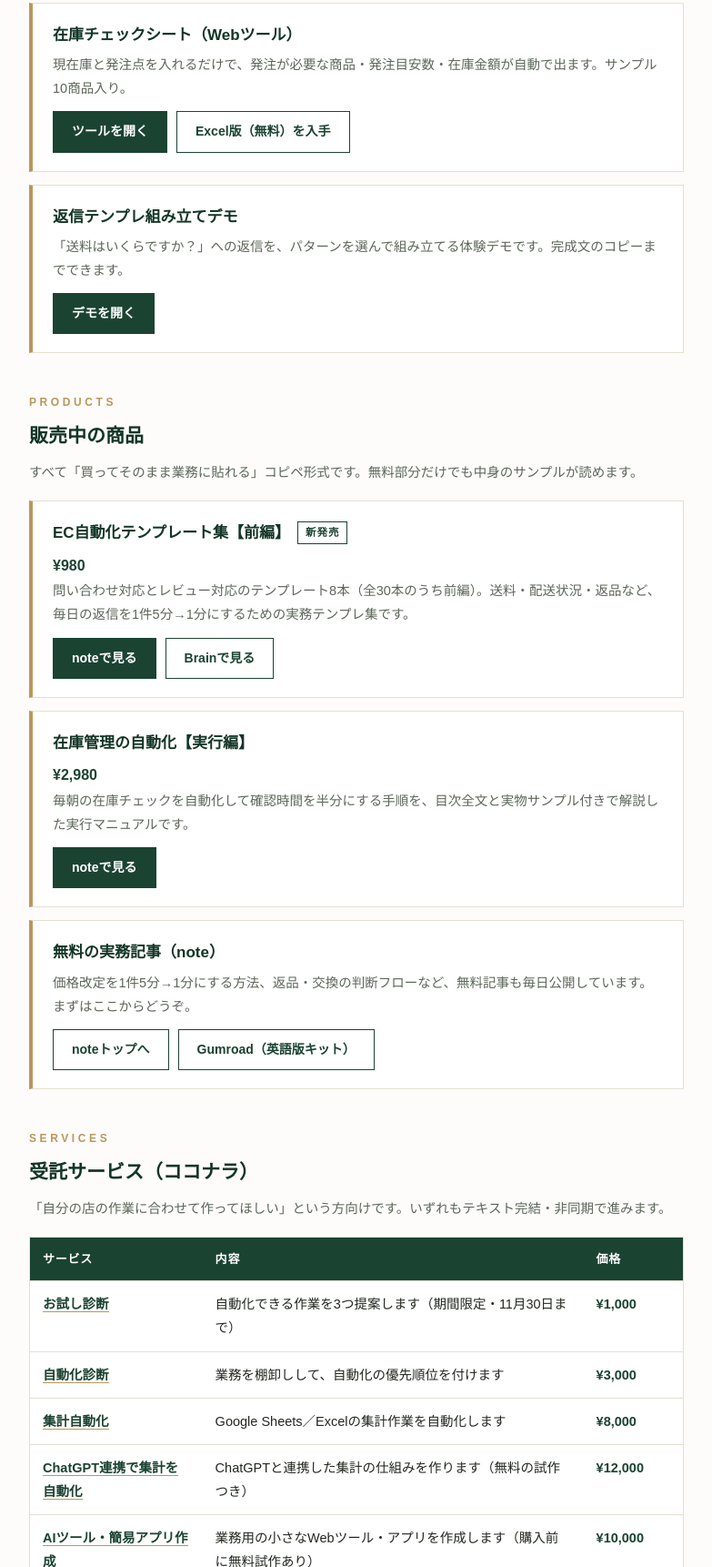
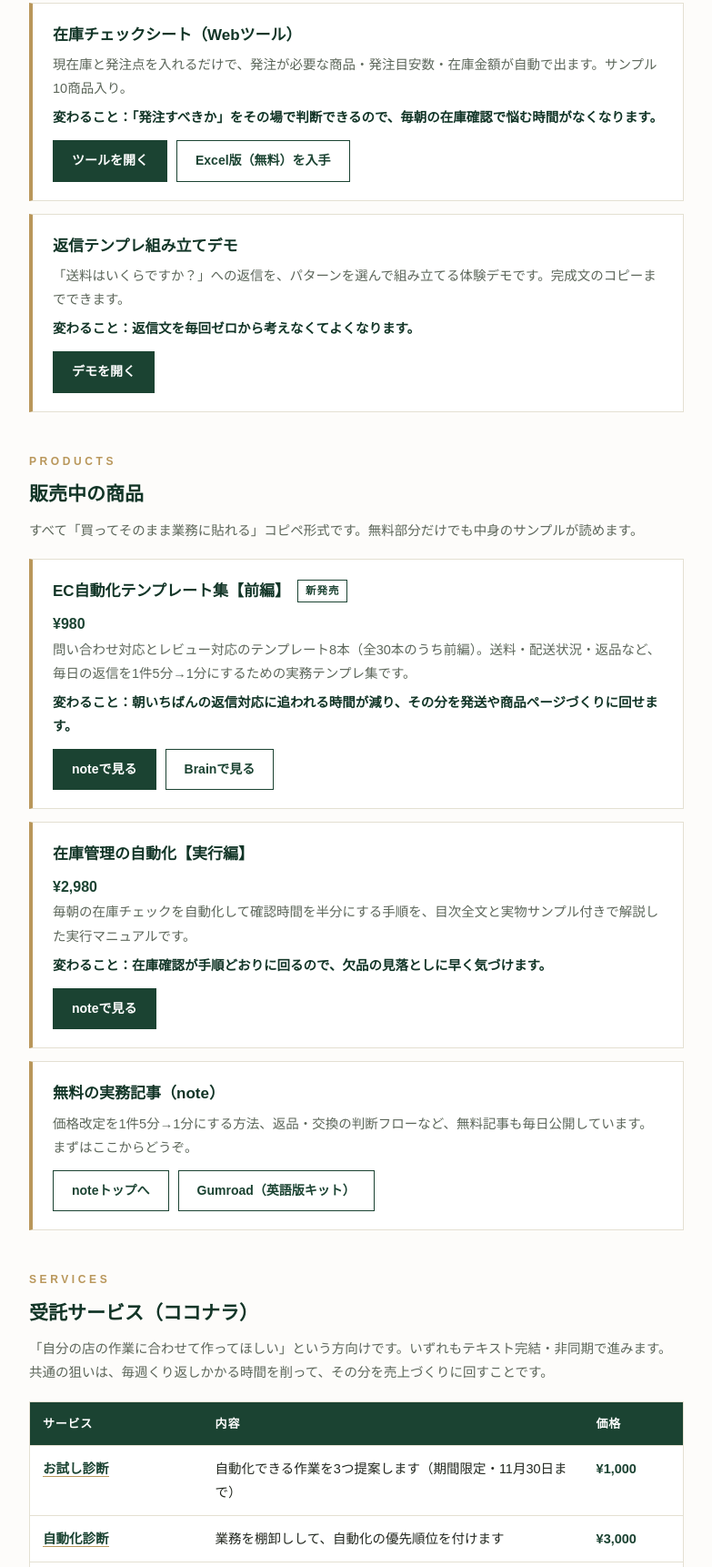
Before and after one commit to winusami6037-ops/winusami6037-ops.github.io, a plain HTML site: page home.html in a window 1280 px wide. Shown: the part 526-2248 px from the top of the page at 91% size, without its empty margins (248-1031 px from the left). Drawn offline with Linux system fonts and the light colour scheme.

Commit message:
Add benefit lines to home.html

```diff
--- a/home.html
+++ b/home.html
@@ -58,6 +58,7 @@
 }
 .card h3{font-size:17px;font-weight:700;color:var(--green-dark);margin-bottom:4px;}
 .card p{font-size:14.5px;color:var(--muted);}
+.card p.benefit{color:var(--green-dark);font-weight:600;margin-top:6px;}
 .price{
 display:inline-block;font-weight:800;color:var(--green);
 font-size:16px;margin-top:2px;
@@ -117,6 +118,7 @@
 <div class="card">
 <h3>在庫チェックシート（Webツール）</h3>
 <p>現在庫と発注点を入れるだけで、発注が必要な商品・発注目安数・在庫金額が自動で出ます。サンプル10商品入り。</p>
+<p class="benefit">変わること：「発注すべきか」をその場で判断できるので、毎朝の在庫確認で悩む時間がなくなります。</p>
 <div class="btns">
 <a class="btn main" href="https://winusami6037-ops.github.io/">ツールを開く</a>
 <a class="btn" href="https://usamiwin.gumroad.com/l/wgjrcm">Excel版（無料）を入手</a>
@@ -126,6 +128,7 @@
 <div class="card">
 <h3>返信テンプレ組み立てデモ</h3>
 <p>「送料はいくらですか？」への返信を、パターンを選んで組み立てる体験デモです。完成文のコピーまでできます。</p>
+<p class="benefit">変わること：返信文を毎回ゼロから考えなくてよくなります。</p>
 <div class="btns">
 <a class="btn main" href="https://winusami6037-ops.github.io/reply-demo.html">デモを開く</a>
 </div>
@@ -141,6 +144,7 @@
 <h3>EC自動化テンプレート集【前編】<span class="tag">新発売</span></h3>
 <span class="price">¥980</span>
 <p>問い合わせ対応とレビュー対応のテンプレート8本（全30本のうち前編）。送料・配送状況・返品など、毎日の返信を1件5分→1分にするための実務テンプレ集です。</p>
+<p class="benefit">変わること：朝いちばんの返信対応に追われる時間が減り、その分を発送や商品ページづくりに回せます。</p>
 <div class="btns">
 <a class="btn main" href="https://note.com/roi3930/n/n447e4df6f6b6">noteで見る</a>
 <a class="btn" href="https://brain-market.com/u/roi3930/a/bzUzN3cjMgoTZsNWa0JXY">Brainで見る</a>
@@ -151,6 +155,7 @@
 <h3>在庫管理の自動化【実行編】</h3>
 <span class="price">¥2,980</span>
 <p>毎朝の在庫チェックを自動化して確認時間を半分にする手順を、目次全文と実物サンプル付きで解説した実行マニュアルです。</p>
+<p class="benefit">変わること：在庫確認が手順どおりに回るので、欠品の見落としに早く気づけます。</p>
 <div class="btns">
 <a class="btn main" href="https://note.com/roi3930/n/ne0ab73a41756">noteで見る</a>
 </div>
@@ -169,7 +174,7 @@
 <section>
 <div class="sec-label">SERVICES</div>
 <h2>受託サービス（ココナラ）</h2>
-    <p class="sec-desc">「自分の店の作業に合わせて作ってほしい」という方向けです。いずれもテキスト完結・非同期で進みます。</p>
+<p class="sec-desc">「自分の店の作業に合わせて作ってほしい」という方向けです。いずれもテキスト完結・非同期で進みます。共通の狙いは、毎週くり返しかかる時間を削って、その分を売上づくりに回すことです。</p>
 <table>
 <tr><th>サービス</th><th>内容</th><th>価格</th></tr>
 <tr>
```
Lines whose indentation alone changed are shown as unchanged.
